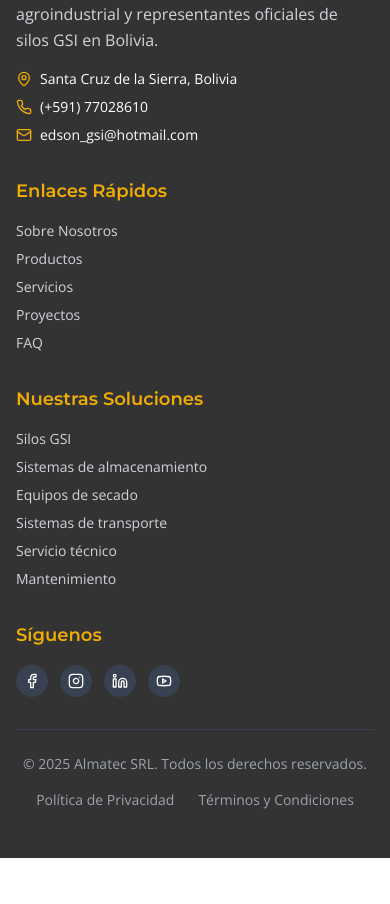
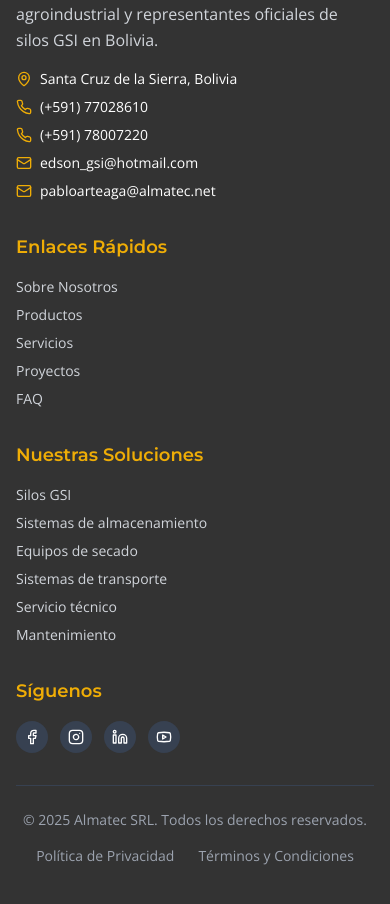
Before and after one commit to eliassousar/almatecsrl-sitio-web, a React (Vite) app: page / in a window 390 px wide. Shown: the part 3900-4804 px from the top of the page. Before the commit the page ends 4758 px from the top, so only its background shows below. Built offline with nearby package versions, Linux system fonts and the light colour scheme.

Commit message:
Add contact info to footer
Added a new phone number and email address to the Almatec contact information in the footer.

```diff
--- a/src/components/Layout/Footer.tsx
+++ b/src/components/Layout/Footer.tsx
@@ -1,4 +1,3 @@
-
 
 import { Link } from 'react-router-dom';
 import { Facebook, Instagram, Linkedin, Youtube, Mail, Phone, MapPin } from 'lucide-react';
@@ -28,8 +27,16 @@ const Footer = () => {
                 <span>(+591) 77028610</span>
               </div>
               <div className="flex items-center space-x-2">
+                <Phone className="w-4 h-4 text-almatec-yellow flex-shrink-0" />
+                <span>(+591) 78007220</span>
+              </div>
+              <div className="flex items-center space-x-2">
                 <Mail className="w-4 h-4 text-almatec-yellow flex-shrink-0" />
                 <span>edson_gsi@hotmail.com</span>
+              </div>
+              <div className="flex items-center space-x-2">
+                <Mail className="w-4 h-4 text-almatec-yellow flex-shrink-0" />
+                <span>pabloarteaga@almatec.net</span>
               </div>
             </div>
           </div>
```
